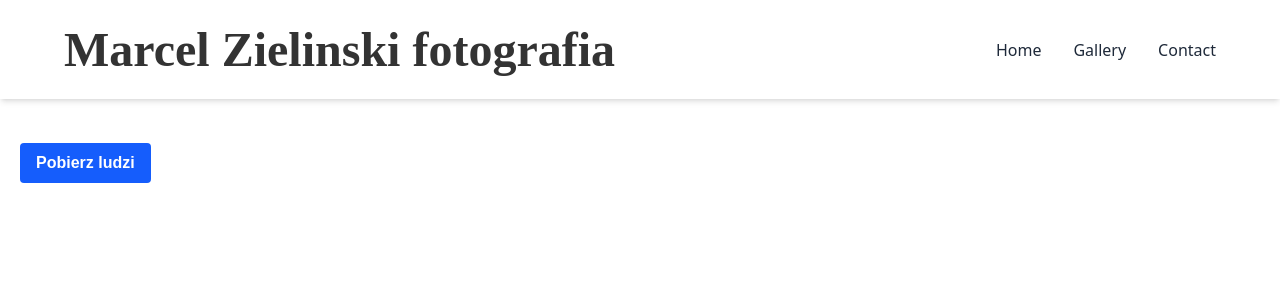
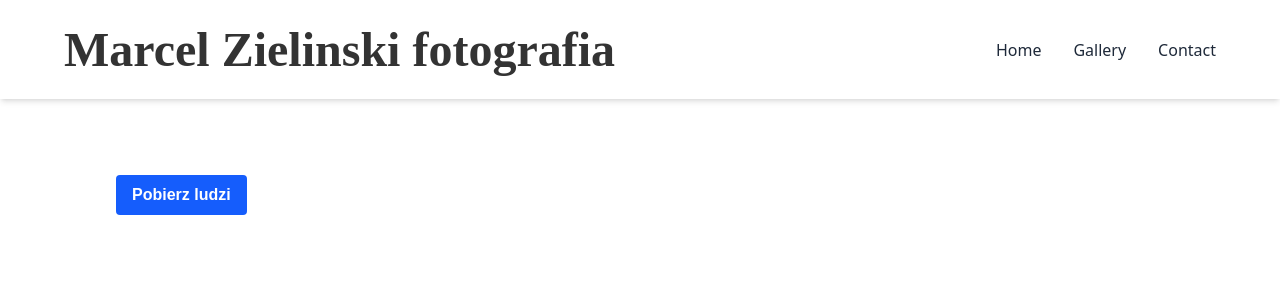
Before and after one commit to marziel2001/portfolio_site, a React (Vite) app in the folder portfolio-site/: page /contact in a window 1280 px wide. Shown: the top 300 px of the page. Built offline with nearby package versions, Linux system fonts and the light colour scheme; a web font is replaced by a local one.

Commit message:
Pad main section of the page

```diff
--- a/portfolio-site/src/Layout.tsx
+++ b/portfolio-site/src/Layout.tsx
@@ -3,6 +3,7 @@ import { useState } from "react";
 import { useMediaQuery } from "react-responsive";
 import { Menu, X } from "lucide-react";
 import "./css/App.css";
+import PagePadding from "./components/pagePadding";
 
 export default function Layout() {
   const isMobile = useMediaQuery({ query: "(max-width: 768px)" });
@@ -68,7 +69,9 @@ export default function Layout() {
           )}
         </div>
       </nav>
+      <PagePadding>
       <Outlet />
+      </PagePadding>
     </>
   );
 }
--- /dev/null
+++ b/portfolio-site/src/components/pagePadding.tsx
@@ -0,0 +1,14 @@
+import React, { type ReactNode } from 'react';
+
+interface PagePaddingProps {
+    children: ReactNode;
+    className?: string;
+}
+
+const PagePadding: React.FC<PagePaddingProps> = ({ children, className = '' }) => (
+    <div className={`px-4 py-8 md:px-12 lg:px-24 ${className}`}>
+        {children}
+    </div>
+);
+
+export default PagePadding;
--- a/portfolio-site/src/pages/home.tsx
+++ b/portfolio-site/src/pages/home.tsx
@@ -1,3 +1,4 @@
+import PagePadding from "../components/pagePadding";
 import PhotoMosaic from "../components/photoMosaic";
 import "../css/App.css";
 
```
